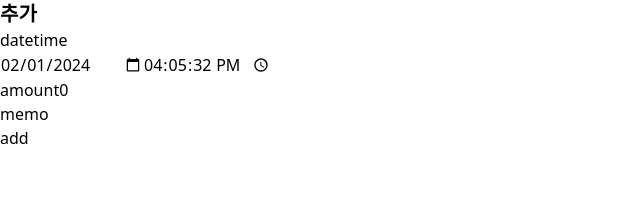
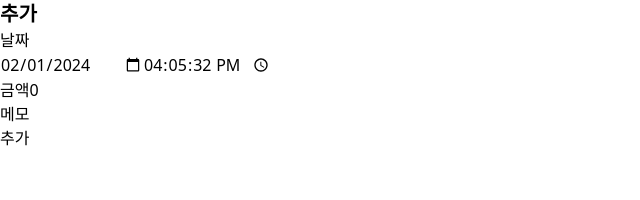
Before and after one commit to isNotZero/react-accountbook, a React (Vite) app: page /add in a window 1280 px wide. Shown: the top 200 px of the page, without its empty margins (0-640 px from the left). Built offline with nearby package versions, Linux system fonts and the light colour scheme.

Commit message:
crud 완성

```diff
--- a/src/components/HistoryItem.jsx
+++ b/src/components/HistoryItem.jsx
@@ -1,6 +1,6 @@
 import { ElButton } from "./Elements"
 
-export default function HistoryItem({ data, onClickDeleteBtn }) {
+export default function HistoryItem({ data, onClickModifyBtn, onClickDeleteBtn }) {
   return (
     <div className="history-item">
       <dd className="date">{ new Date(`${data.date}T${data.time}`).toLocaleString() }</dd>
@@ -11,7 +11,7 @@ export default function HistoryItem({ data, onClickDeleteBtn }) {
         </dt>
       </div>
       <div className="flex basis-full justify-end gap-x-4 mt-2">
-        <ElButton onClick={() => console.log(data.id)}>수정</ElButton>
+        <ElButton onClick={onClickModifyBtn}>수정</ElButton>
         <ElButton onClick={() => onClickDeleteBtn(data.id)}>삭제</ElButton>
       </div>
     </div>
--- a/src/pages/Add.jsx
+++ b/src/pages/Add.jsx
@@ -1,4 +1,7 @@
 import { useState } from 'react'
+import { useNavigate } from 'react-router-dom';
+
+
 import { ElInput, ElDatetime, ElButton } from '../components/Elements'
 import { useDialog } from '../context/DialogContext';
 
@@ -16,6 +19,8 @@ function getNow() {
 }
 
 export default function CreateData() {
+  const navigate = useNavigate()
+
   const dialog = useDialog()
   const [params, setParams] = useState({
     date: getNow().date,
@@ -43,7 +48,8 @@ export default function CreateData() {
         ...params,
         datetime: `${params.date}T${params.time}`
       })
-      dialog.alert('추가되었습니다.')
+      await dialog.alert('추가되었습니다.')
+      navigate('/')
     } catch (error) {
       console.error(error)
     }
@@ -54,17 +60,17 @@ export default function CreateData() {
       <h3 className="title">추가</h3>
       <div className="flex flex-col gap-y-4">
         <ElDatetime
-          label="datetime"
+          label="날짜"
           date={params.date}
           time={params.time}
           onInputDate={(e) => handleInput(e, 'date')}
           onInputTime={(e) => handleInput(e, 'time')}
         />
-        <ElInput label="amount" value={params.amount} onInput={(e) => handleInput(e, 'amount')}/>
-        <ElInput label="memo" value={params.memo} onInput={(e) => handleInput(e, 'memo')}/>
+        <ElInput label="금액" value={params.amount} onInput={(e) => handleInput(e, 'amount')}/>
+        <ElInput label="메모" value={params.memo} onInput={(e) => handleInput(e, 'memo')}/>
       </div>
       <div className="flex justify-center">
-        <ElButton onClick={addData}>add</ElButton>
+        <ElButton onClick={addData}>추가</ElButton>
       </div>
     </div>
   )
--- a/src/pages/List.jsx
+++ b/src/pages/List.jsx
@@ -1,6 +1,8 @@
 import { useState, useEffect } from 'react'
 import { useDialog } from '../context/DialogContext';
+import { useNavigate } from 'react-router-dom';
 
+import { ElButton } from '../components/Elements'
 import HistoryItem from '../components/HistoryItem'
 
 import { doc, collection, getDocs, deleteDoc } from "firebase/firestore";
@@ -9,6 +11,7 @@ import { db } from '../firebase/firebase'
 export default function App() {
   const [ data, setData ] = useState([])
   const dialog = useDialog()
+  const navigate = useNavigate()
 
   useEffect(readAllData, [])
 
@@ -30,6 +33,9 @@ export default function App() {
       readAllData()
     }
   }
+  function onClickModifyBtn(id) {
+    navigate('/modify', { state: { id }})
+  }
 
   function processData() {
     return data.sort((a, b) => {
@@ -41,17 +47,20 @@ export default function App() {
 
   return (
     <>
-      <h3 className="title">내역</h3>
+      <div className="flex justify-between">
+        <h3 className="title">내역</h3>
+        <ElButton onClick={() => navigate('/add')}>추가</ElButton>
+      </div>
+      <p>Total : {data.reduce((a, b) => {
+        return {amount: +a.amount + +b.amount}
+      }, {amount: '0'}).amount} 원</p>
       <dl className="flex flex-col gap-y-4 p-4 bg-gray-100">
         {
           processData().map(datum => {
-            return <HistoryItem key={datum.id} data={datum} onClickDeleteBtn={deleteData}/>
+            return <HistoryItem key={datum.id} data={datum} onClickModifyBtn={() => onClickModifyBtn(datum.id)} onClickDeleteBtn={deleteData}/>
           })
         }
       </dl>
-      <p>Total : {data.reduce((a, b) => {
-        return {amount: +a.amount + +b.amount}
-      }, {amount: '0'}).amount} 원</p>
     </>
   )
 }
--- a/src/pages/Modify.jsx
+++ b/src/pages/Modify.jsx
@@ -1,8 +1,10 @@
-import { useState } from 'react'
+import { useState, useEffect } from 'react'
+import { useNavigate, useLocation } from 'react-router-dom';
+
 import { ElInput, ElDatetime, ElButton } from '../components/Elements'
 import { useDialog } from '../context/DialogContext';
 
-import { collection, addDoc } from "firebase/firestore";
+import { doc, getDoc, updateDoc } from "firebase/firestore";
 import { db } from '../firebase/firebase'
 
 function getNow() {
@@ -16,6 +18,9 @@ function getNow() {
 }
 
 export default function CreateData() {
+  const { id } = useLocation().state
+  const navigate = useNavigate()
+
   const dialog = useDialog()
   const [params, setParams] = useState({
     date: getNow().date,
@@ -23,6 +28,13 @@ export default function CreateData() {
     amount: 0,
     memo: ''
   })
+
+  useEffect(() => {
+    getDoc(doc(db, "usageHistory", id))
+      .then(res => {
+        setParams(res.data())
+      })
+  }, [])
 
   function handleInput(e, type) {
     setParams(params => {
@@ -33,17 +45,18 @@ export default function CreateData() {
     })
   }
 
-  async function addData() {
+  async function updateData() {
     if (!Object.values(params).every(value => value !== '')) {
       dialog.alert('fuck you')
       return
     }
     try {
-      await addDoc(collection(db, "usageHistory"), {
+      await updateDoc(doc(db, "usageHistory", id), {
         ...params,
         datetime: `${params.date}T${params.time}`
       })
-      dialog.alert('추가되었습니다.')
+      await dialog.alert('수정되었습니다.')
+      navigate('/')
     } catch (error) {
       console.error(error)
     }
@@ -54,17 +67,17 @@ export default function CreateData() {
       <h3 className="title">수정</h3>
       <div className="flex flex-col gap-y-4">
         <ElDatetime
-          label="datetime"
+          label="날짜"
           date={params.date}
           time={params.time}
           onInputDate={(e) => handleInput(e, 'date')}
           onInputTime={(e) => handleInput(e, 'time')}
         />
-        <ElInput label="amount" value={params.amount} onInput={(e) => handleInput(e, 'amount')}/>
-        <ElInput label="memo" value={params.memo} onInput={(e) => handleInput(e, 'memo')}/>
+        <ElInput label="금액" value={params.amount} onInput={(e) => handleInput(e, 'amount')}/>
+        <ElInput label="메모" value={params.memo} onInput={(e) => handleInput(e, 'memo')}/>
       </div>
       <div className="flex justify-center">
-        <ElButton onClick={addData}>add</ElButton>
+        <ElButton onClick={updateData}>수정</ElButton>
       </div>
     </div>
   )
```
